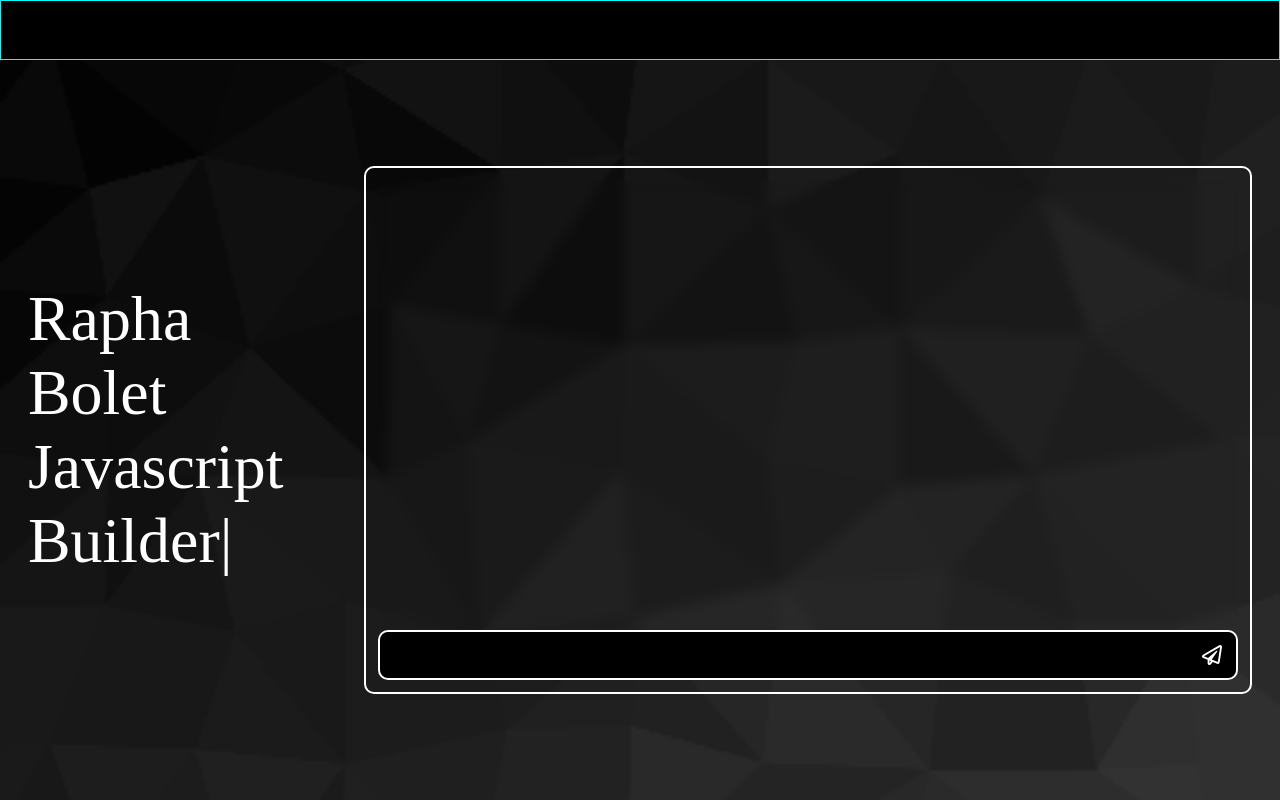
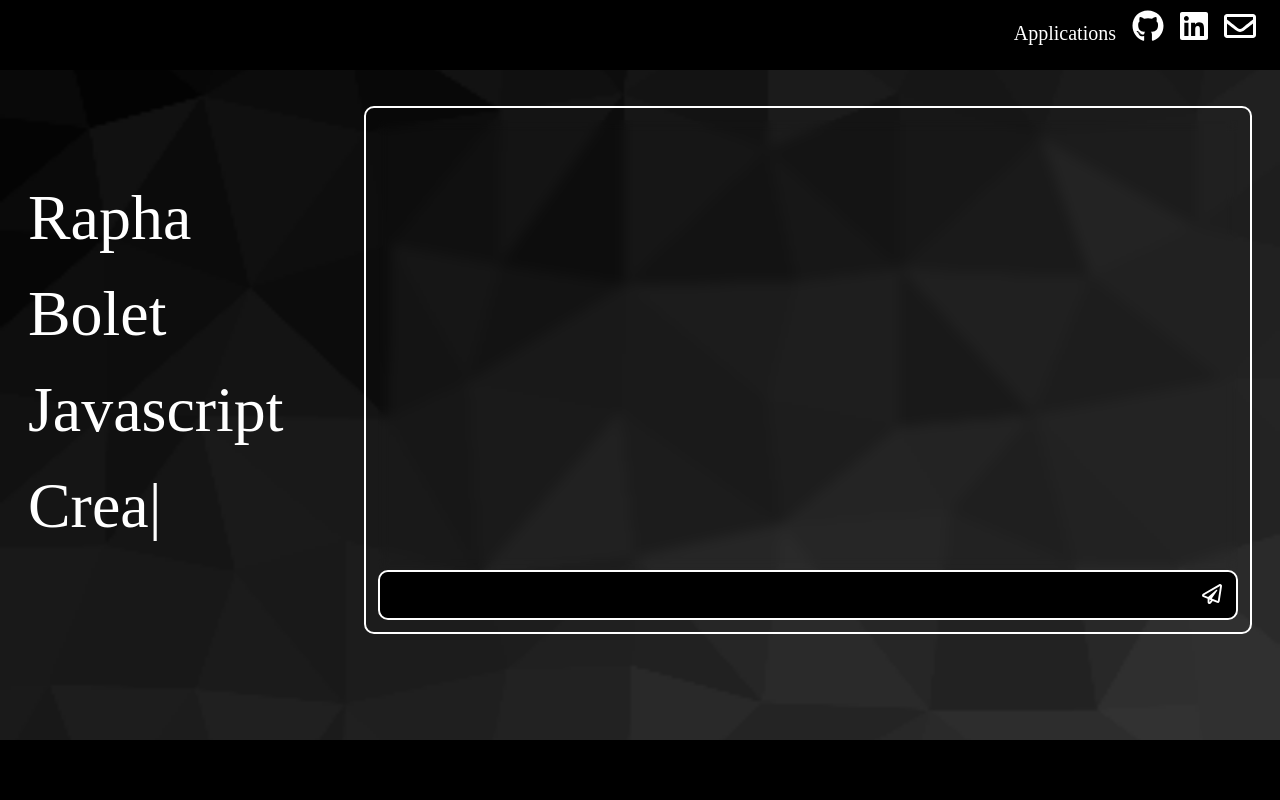
Before and after one commit to rbolet/v2_portfolio, a Next.js app: page / in a window 1280 px wide. Built offline with nearby package versions, Linux system fonts and the light colour scheme.

Commit message:
added modified header from previous version

```diff
--- a/package.json
+++ b/package.json
@@ -9,10 +9,14 @@
   },
   "dependencies": {
     "@fortawesome/fontawesome-svg-core": "^1.2.32",
+    "@fortawesome/free-brands-svg-icons": "^5.15.1",
     "@fortawesome/free-regular-svg-icons": "^5.15.1",
     "@fortawesome/react-fontawesome": "^0.1.13",
+    "@popperjs/core": "^2.6.0",
+    "bootstrap": "^4.5.3",
     "next": "10.0.3",
     "react": "17.0.1",
+    "react-bootstrap": "^1.4.0",
     "react-dom": "17.0.1",
     "react-transition-group": "^4.4.1",
     "react-typist": "^2.0.5"
--- /dev/null
+++ b/src/Header.jsx
@@ -0,0 +1,116 @@
+import React from "react";
+import Navbar from "react-bootstrap/Navbar";
+import Nav from "react-bootstrap/Nav";
+import OverlayTrigger from "react-bootstrap/OverlayTrigger";
+import Tooltip from "react-bootstrap/Tooltip";
+import Link from "next/link";
+import { FontAwesomeIcon } from "@fortawesome/react-fontawesome";
+import { faGithub, faLinkedin } from "@fortawesome/free-brands-svg-icons";
+import { faEnvelope } from "@fortawesome/free-regular-svg-icons";
+
+function Header(props) {
+  return (
+    <>
+      <style jsx>{`
+        #app-header {
+          position: fixed;
+          top: 0;
+          left: 0;
+          width: 100%;
+          height: 60px;
+        }
+
+        #app-header,
+        #app-header * {
+          z-index: 20;
+        }
+
+        #app-header img {
+          object-fit: contain;
+          height: 56px;
+          max-width: 50vw;
+        }
+
+        #nav-brand-logo {
+          cursor: pointer;
+        }
+
+        #pageview-nav .navbar-nav .nav-item {
+          display: flex;
+          align-items: center;
+        }
+
+        .header-icon {
+          font-size: 2rem;
+        }
+
+        .navbar-brand {
+          max-height: 60px;
+        }
+
+        #pageview-nav.collapse.show a {
+          display: inline-block;
+        }
+
+        .navbar-dark .navbar-nav {
+          align-items: center;
+        }
+
+        @media screen and (max-width: 992px) {
+          .nav-item {
+            font-size: 1.5rem;
+          }
+        }
+      `}</style>
+      <div id="app-header">
+        <Navbar
+          style={{ backgroundColor: "black", minHeight: "70px" }}
+          variant="dark"
+          expand="lg"
+          className="py-0"
+          collapseOnSelect="true"
+        >
+          <Navbar.Brand className="d-flex align-items-center p-2"></Navbar.Brand>
+          <Navbar.Toggle aria-controls="pageview-nav" />
+          <Navbar.Collapse className="justify-content-end" id="pageview-nav">
+            <Nav>
+              <Nav.Item className="py-2" style={{ display: "flex", justifyContent: "center" }}>
+                <Link href="/apps" passHref={true}>
+                  <Nav.Link style={{ fontFamily: "Bungee", fontSize: "1.25rem", color: "white" }}>
+                    Applications
+                  </Nav.Link>
+                </Link>
+              </Nav.Item>
+              <Nav.Item
+                style={{
+                  display: "flex",
+                  flexDirection: "row",
+                  justifyContent: "space-around",
+                  marginBottom: "1rem",
+                }}
+              >
+                <Link href="https://github.com/rbolet" passHref={true}>
+                  <Nav.Link target="_blank">
+                    <FontAwesomeIcon icon={faGithub} size="2x" />
+                  </Nav.Link>
+                </Link>
+                <Link href="https://linkedin.com/in/rbolet/" passHref={true}>
+                  <Nav.Link target="_blank">
+                    <FontAwesomeIcon icon={faLinkedin} className="header-icon" size="2x" />
+                  </Nav.Link>
+                </Link>
+                <Link href="mailto:this.rapha.dev@gmail.com" passHref={true}>
+                  <Nav.Link>
+                    <FontAwesomeIcon icon={faEnvelope} size="2x" className="header-icon" />
+                  </Nav.Link>
+                </Link>
+              </Nav.Item>
+            </Nav>
+          </Navbar.Collapse>
+        </Navbar>
+      </div>
+    </>
+  );
+}
+
+export default Header;
--- a/src/pages/_app.js
+++ b/src/pages/_app.js
@@ -1,4 +1,5 @@
 import "../styles/globals.css";
+import "bootstrap/dist/css/bootstrap.css";
 import { config } from "@fortawesome/fontawesome-svg-core";
 import "@fortawesome/fontawesome-svg-core/styles.css";
 config.autoAddCss = false;
--- a/src/pages/index.js
+++ b/src/pages/index.js
@@ -1,5 +1,6 @@
 import Head from "next/head";
 import styles from "../Home/styles/Home.module.css";
+import Header from "../Header";
 import Title from "../Home/components/Title";
 import Chatbot from "../Home/components/chatbot/Chatbot";
 
@@ -10,7 +11,7 @@ export default function Home() {
         <title>Hi! I'm Rapha ...</title>
         <meta name="viewport" content="initial-scale=1.0, width=device-width" />
       </Head>
-      <nav className={styles.header} />
+      <Header />
       <main className={styles.beforeFold}>
         <section className={styles.row}>
           <Title />
```
Also changed, not shown: src/pages/apps.js (added, +17 -0 lines), src/Home/styles/Header.module.css (added), 1 other file (tests, documents, lock files or other folders).
